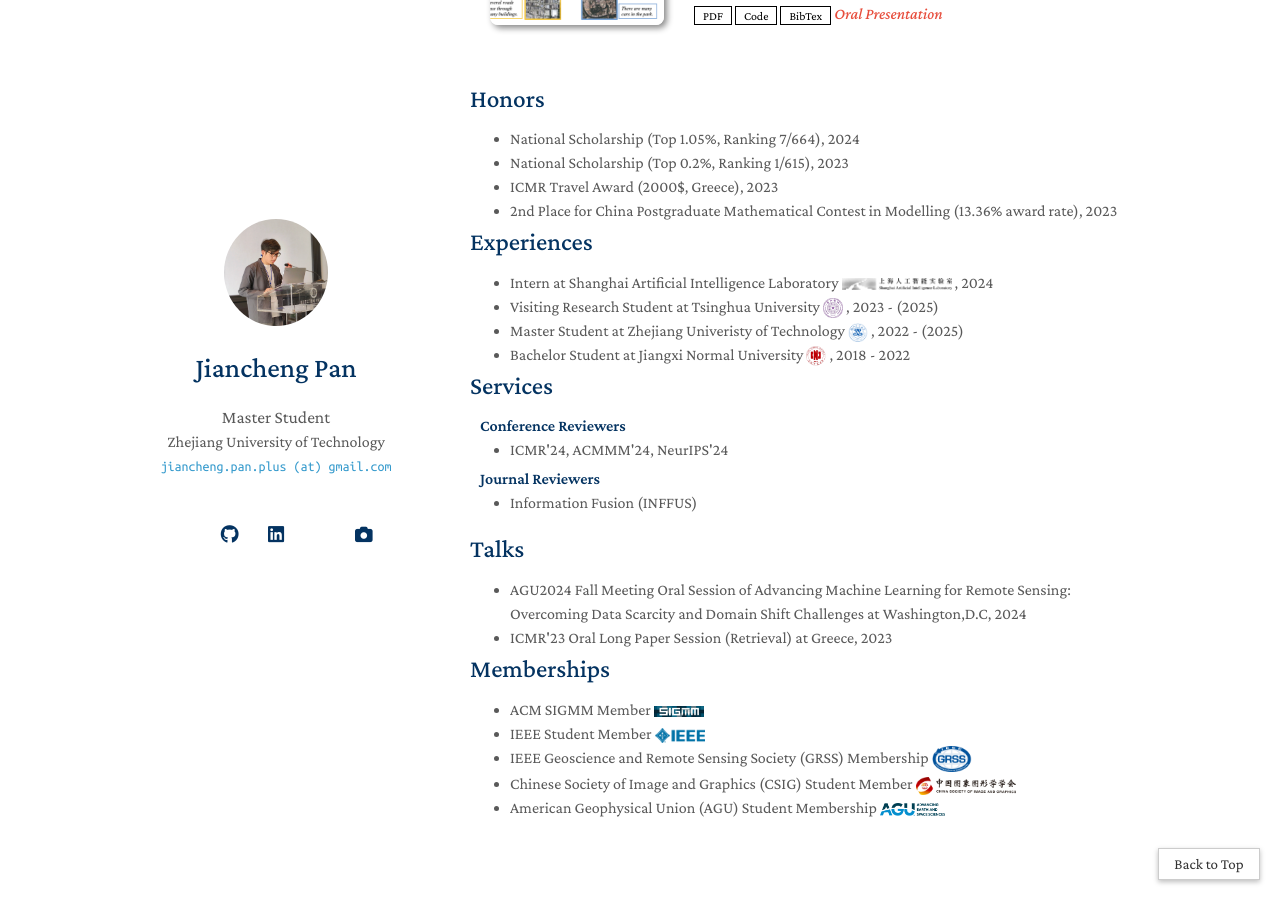
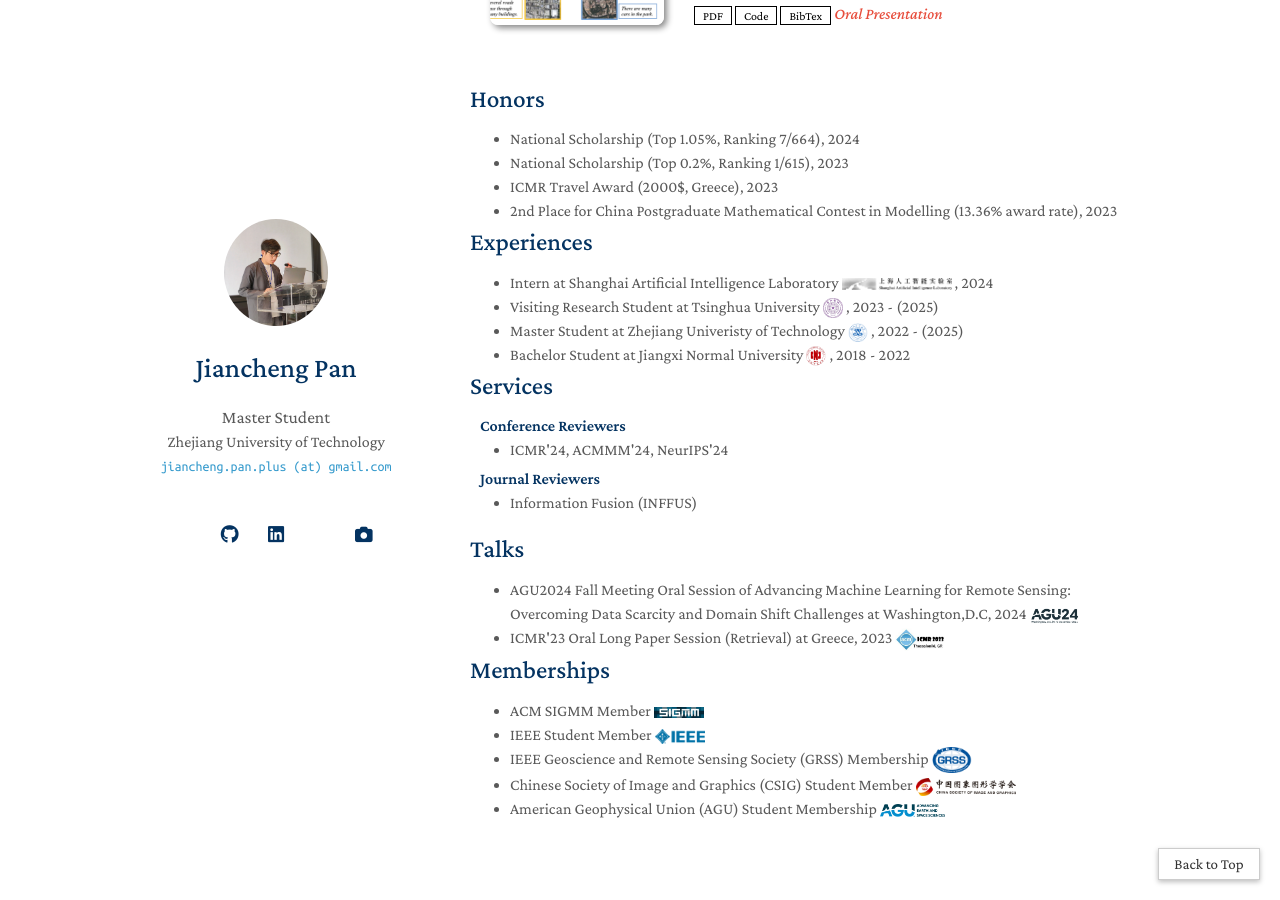
Before and after one commit to jaychempan/jaychempan.github.io, a Jekyll site: the page built from index.md, in a window 1280 px wide and 900 px high, scrolled down 1572 px. Built offline with Jekyll 4.4.1, drawn with Linux system fonts in a browser that asks for light colours; a style sheet for code colours, icons or effects is not loaded; our own code applies the rules of GitHub Pages for plain Markdown files.

Commit message:
update index

```diff
--- a/_includes/talks.md
+++ b/_includes/talks.md
@@ -1,6 +1,6 @@
 ## Talks
 
 <ul style="margin:0 0 5px;">
-  <li>AGU2024 Fall Meeting Oral Session of Advancing Machine Learning for Remote Sensing: Overcoming Data Scarcity and Domain Shift Challenges at Washington,D.C, 2024</li>
-  <li>ICMR'23 Oral Long Paper Session (Retrieval) at Greece, 2023</li>
+  <li>AGU2024 Fall Meeting Oral Session of Advancing Machine Learning for Remote Sensing: Overcoming Data Scarcity and Domain Shift Challenges at Washington,D.C, 2024 <img src="images/agu24.png" style="vertical-align: middle;" alt="Logo" width="50"></li>
+  <li>ICMR'23 Oral Long Paper Session (Retrieval) at Greece, 2023 <img src="images/icmr23.png" style="vertical-align: middle;" alt="Logo" width="50"></li>
 </ul>
```
Also changed, not shown: images/agu24.png (added), images/icmr23.png (added).
